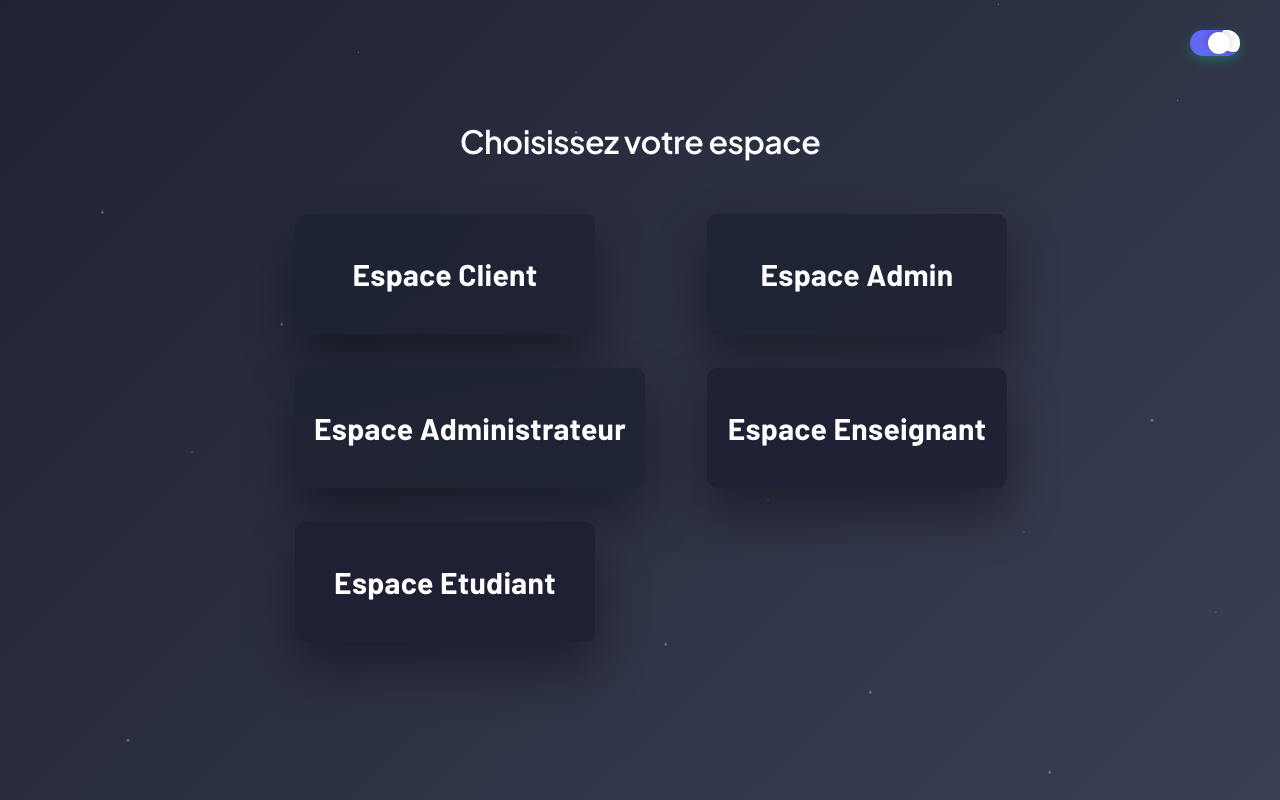
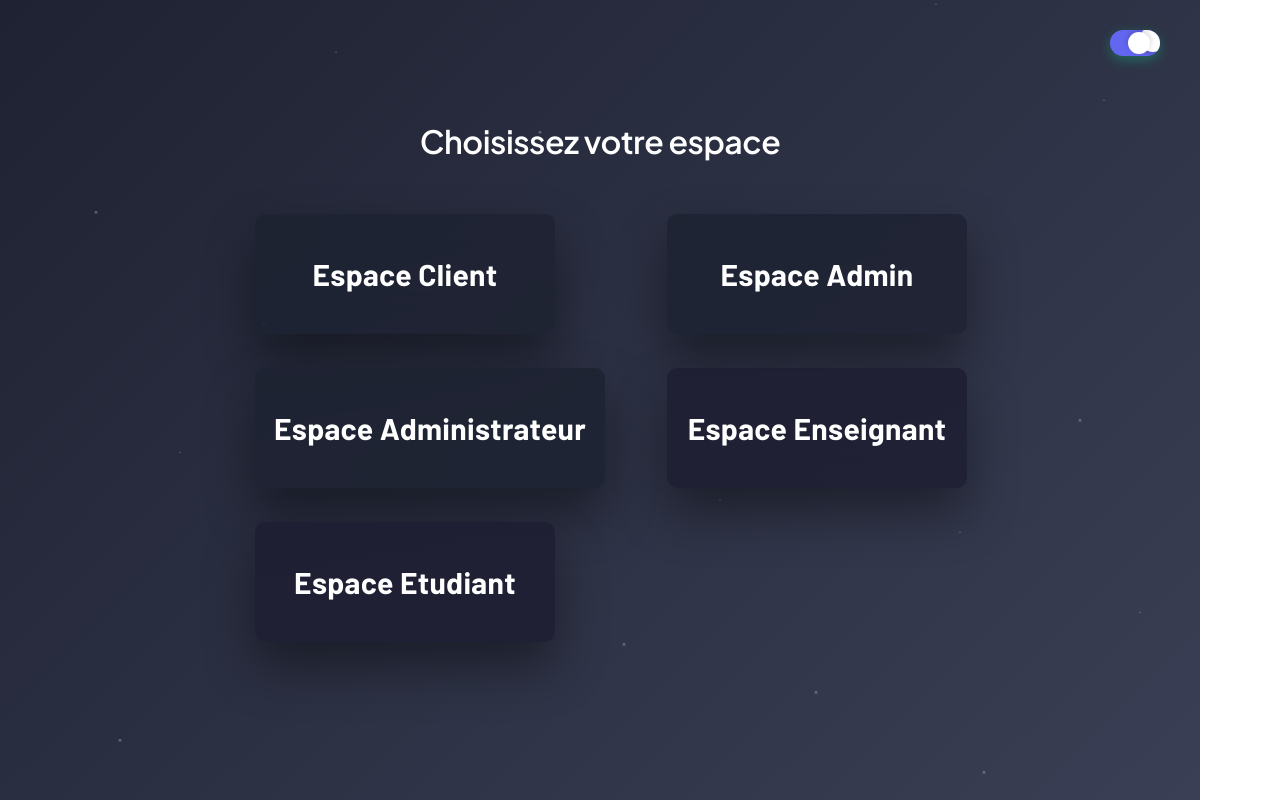
Before and after one commit to HamzaBellamlih/scan_face_scolaire, a React (Create React App) app in the folder frontend/: page / in a window 1280 px wide. Built offline with nearby package versions, Linux system fonts and the light colour scheme; a web font is replaced by a local one.

Commit message:
frontend

```diff
--- a/frontend/src/components/admin/css/login.css
+++ b/frontend/src/components/admin/css/login.css
@@ -11,7 +11,7 @@
     --radius:24px;
     --radius-btn:50px;
     --font:'Plus Jakarta Sans',sans-serif;
-    width:100%;
+    width:1200px;
     height:100%;
 }
 
```
